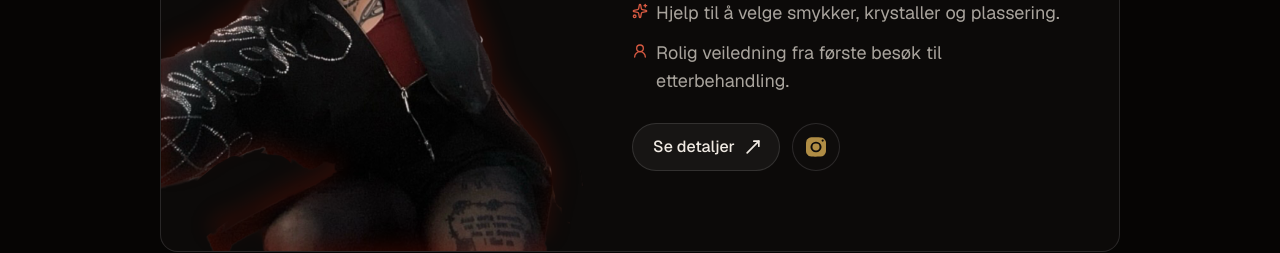
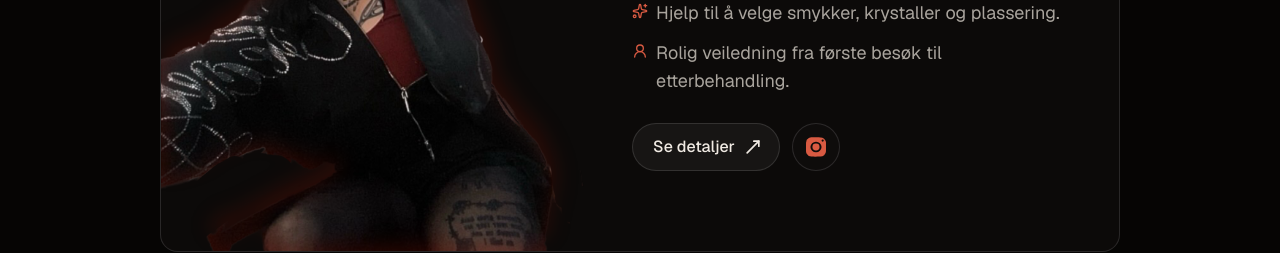
Before and after one commit to YmiaDKA/InfinityTattoo, a Next.js app: page / in a window 1280 px wide. Shown: the part 2600-2853 px from the top of the page. Built offline with nearby package versions, Linux system fonts and the light colour scheme.

Commit message:
Match Nora Instagram icon to red accent

```diff
--- a/src/components/artist-spotlight.tsx
+++ b/src/components/artist-spotlight.tsx
@@ -95,7 +95,7 @@ export function ArtistSpotlight({
               >
                 <InstagramIcon
                   aria-hidden="true"
-                  className="size-5 text-[color:var(--studio-gold)]"
+                  className="size-5 text-[#d85a42]"
                 />
               </a>
             </>
```
